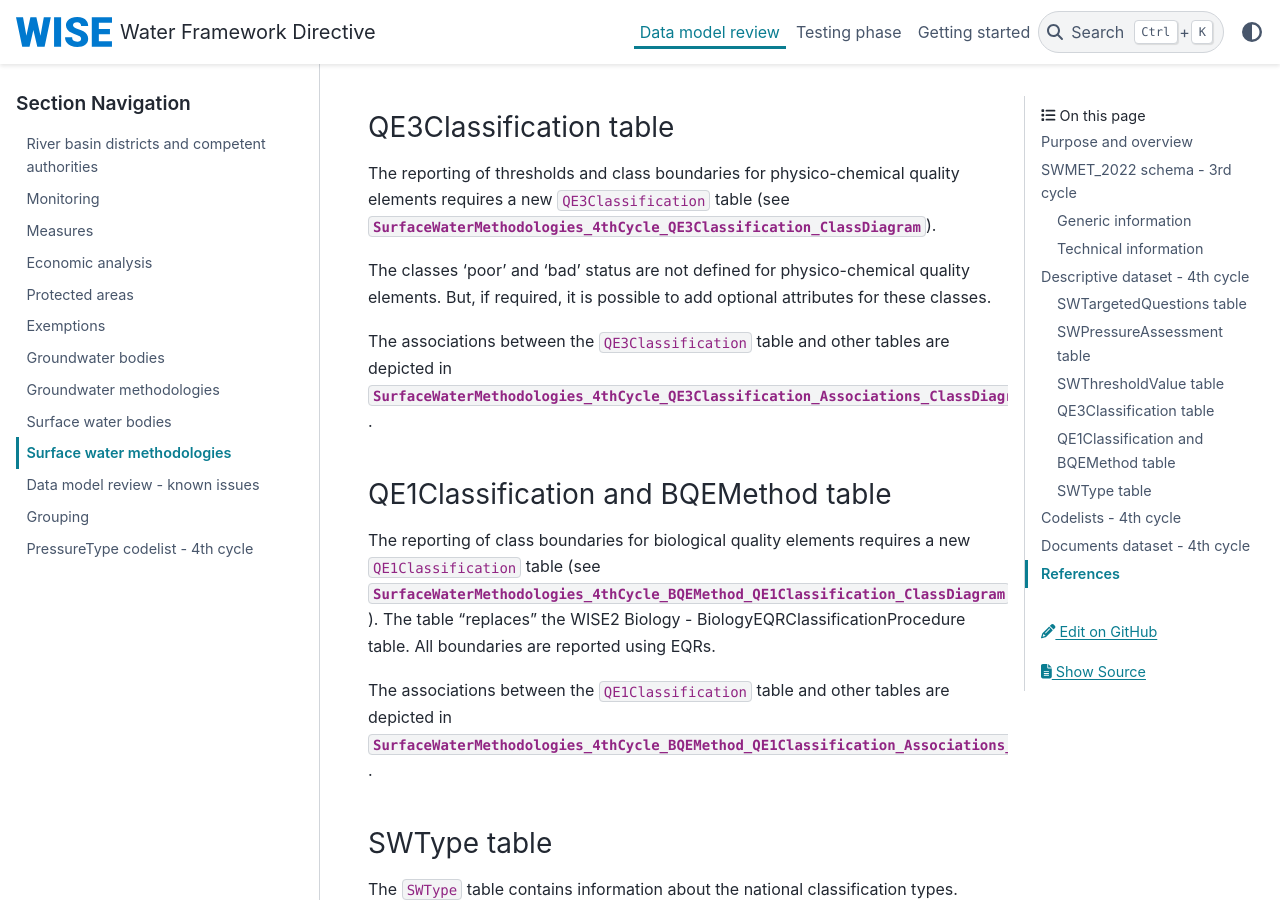
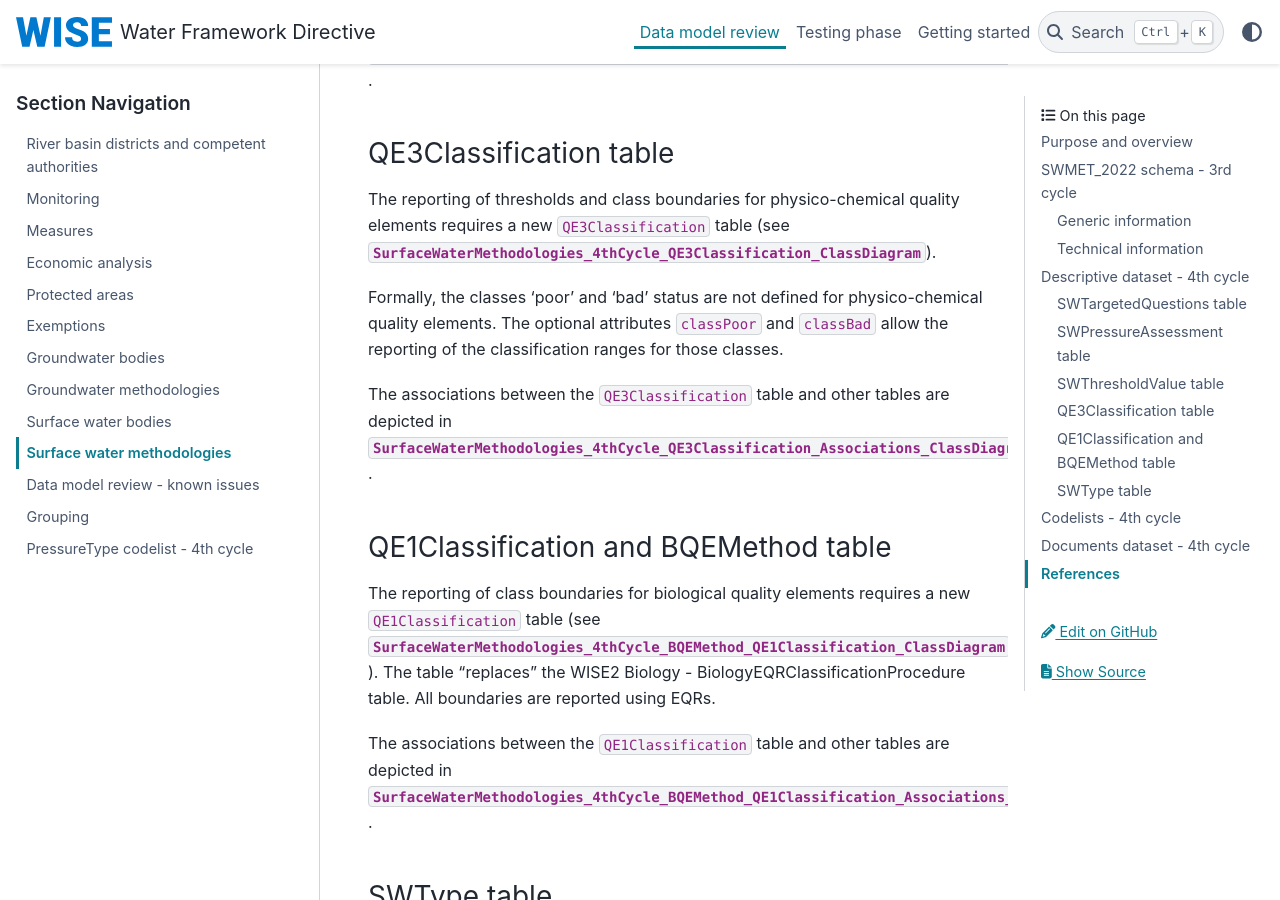
Before and after one commit to eeadata/WISE.WFD.Documentation, a Sphinx documentation site: the page built from docs/DataModelReview/WFDSurfaceWaterMethodologies.md, in a window 1280 px wide and 900 px high, scrolled down 6053 px. Built offline with Sphinx 7.4.7 and the PyData theme 0.15.4, drawn with Linux system fonts in a browser that asks for light colours; some of the changed text lies outside the part shown.

Commit message:
Adding the additional optional classes requested by ENV.
https://taskman.eionet.europa.eu/issues/305044#note-3

````diff
--- a/docs/DataModelReview/WFDSurfaceWaterMethodologies.md
+++ b/docs/DataModelReview/WFDSurfaceWaterMethodologies.md
@@ -6,8 +6,12 @@ Last update: 2026-06-26
 ```{Warning}
 Public Version - Pending Discussion
 
-The {ref}`heading_wfd_surface_water_methodologies_SWTargetedQuestions_4th_cycle`
-was modified 2026-06-26.
+* The {ref}`heading_wfd_surface_water_methodologies_SWTargetedQuestions_4th_cycle`
+  was modified 2026-06-26.
+
+* The {ref}`heading_wfd_surface_water_methodologies_QE3Classification_4th_cycle`
+  was modified 2026-06-26.
+
 ```
 
 (heading_wfd_surface_water_methodologies_purpose_and_overview)=
@@ -280,14 +284,16 @@ The associations between the `SWThresholdValue` table and other tables are depic
 :caption: Surface water methodologies - SWThresholdValue associations with other tables - 4th cycle.
 ```
 
+(heading_wfd_surface_water_methodologies_QE3Classification_4th_cycle)=
 ### QE3Classification table
 
 The reporting of thresholds and class boundaries for physico-chemical quality elements
 requires a new `QE3Classification` table
 (see {numref}`SurfaceWaterMethodologies_4thCycle_QE3Classification_ClassDiagram`).
 
-The classes 'poor' and 'bad' status are not defined for physico-chemical quality elements.
-But, if required, it is possible to add optional attributes for these classes.
+Formally, the classes 'poor' and 'bad' status are not defined for physico-chemical quality elements.
+The optional attributes `classPoor` and `classBad` allow the reporting of the classification ranges
+for those classes.
 
 The associations between the `QE3Classification` table and other tables are depicted in
 {numref}`SurfaceWaterMethodologies_4thCycle_QE3Classification_Associations_ClassDiagram`.
@@ -411,6 +417,3 @@ Surface water methodologies - {ref}`heading_wfd_surface_water_methodologies_docu
 
 (heading_wfd_wfd_surface_water_methodologies_references)=
 ## References
-
-```{include} FragmentReportingGuidanceFiles
-```
````
Also changed, not shown: other parts of docs/DataModelReview/WFDSurfaceWaterMethodologies.md (+1 -1 lines), 1 other file.
